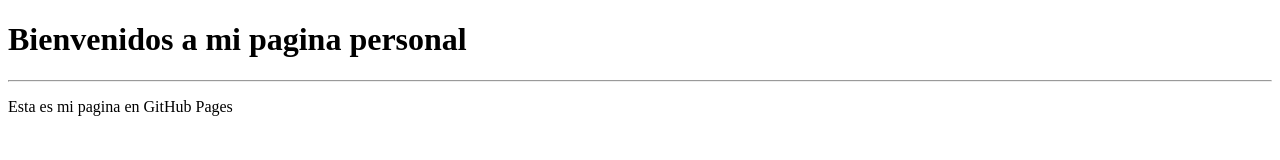
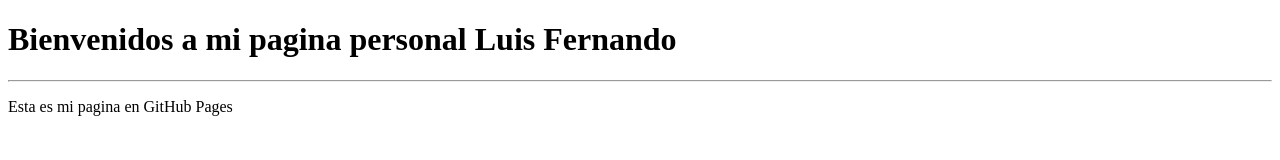
Before and after one commit to LuisFVazRiv/LuisFVazRiv.github.io, a plain HTML site: page index.html in a window 1280 px wide. Drawn offline with Linux system fonts and the light colour scheme.

```diff
--- a/index.html
+++ b/index.html
@@ -6,7 +6,7 @@
     <title>Pagina persobal en GitHub</title>
 </head>
 <body>
-    <h1>Bienvenidos a mi pagina personal</h1>
+    <h1>Bienvenidos a mi pagina personal Luis Fernando</h1>
     <hr>
     <p>Esta es mi pagina en GitHub Pages</p>
 
```
Also changed, not shown: 1 other file.
